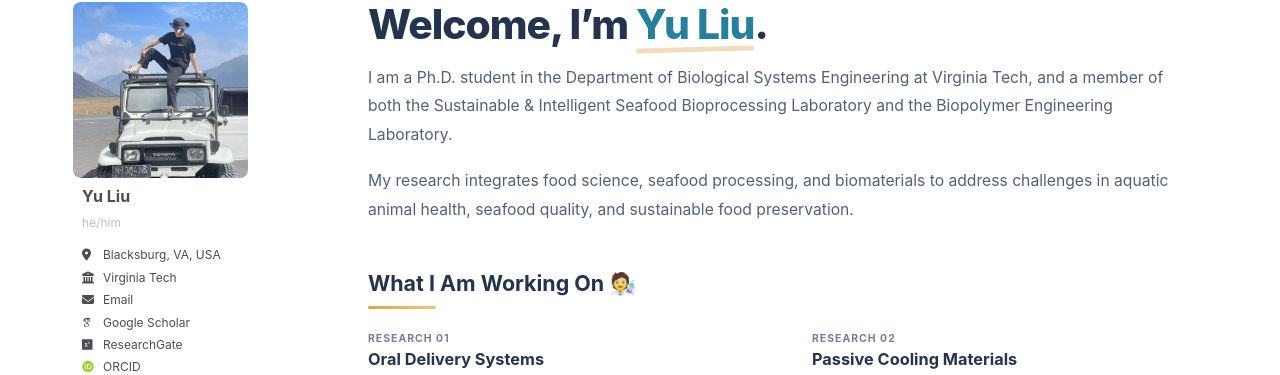
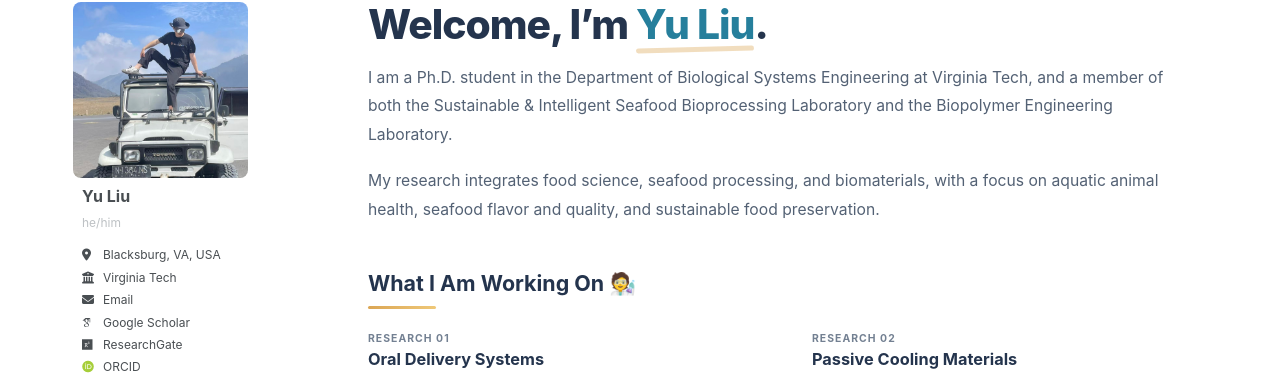
Before and after one commit to yuliu0322/yuliu0322.github.io, a Jekyll site: the page built from _pages/about.md, in a window 1280 px wide and 1035 px high. Shown: the part 91-466 px from the top of the window. Built offline with Jekyll 4.4.1, drawn with Linux system fonts in a browser that asks for light colours; some web fonts are replaced; a script bundle is joined from its source files by our own code; library files that are not in the unit come from our copies.

Commit message:
Update about.md

```diff
--- a/_pages/about.md
+++ b/_pages/about.md
@@ -315,7 +315,7 @@ html[data-theme="dark"] .home-welcome {
     </p>
 
     <p class="home-description" style="margin-top: 18px;">
-  My research integrates food science, seafood processing, and biomaterials to address challenges in aquatic animal health, seafood quality, and sustainable food preservation.
+  My research integrates food science, seafood processing, and biomaterials, with a focus on aquatic animal health, seafood flavor and quality, and sustainable food preservation.
 </p>
 
   </section>
```
